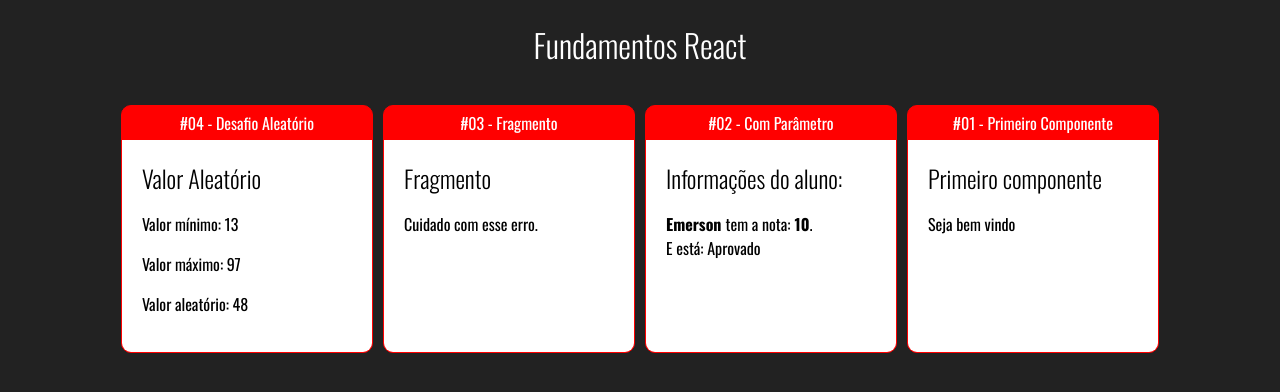
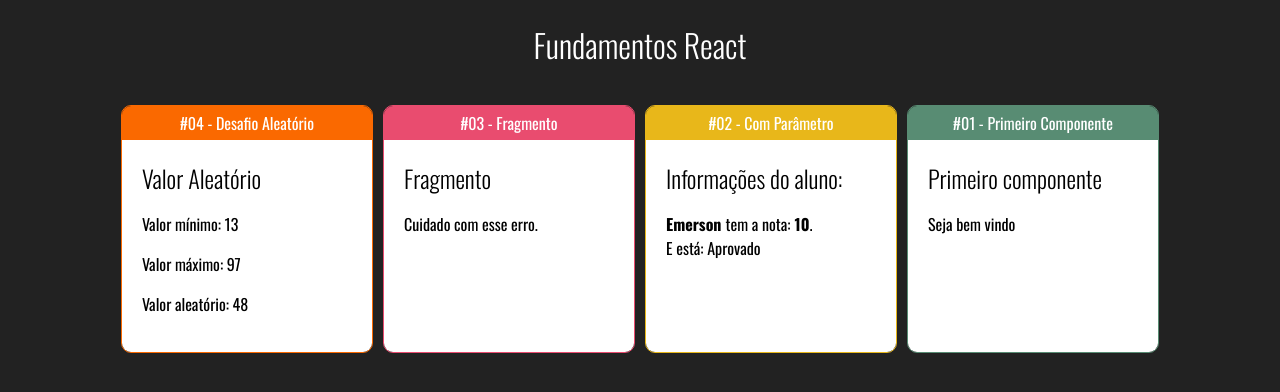
Before and after one commit to Emerson-Gabriel/fundamentos-react, a React (Create React App) app: page / in a window 1280 px wide. Shown: the top 392 px of the page. Built offline with nearby package versions, Linux system fonts and the light colour scheme.

Commit message:
demais mudanças no projeto de react

```diff
--- a/src/App.jsx
+++ b/src/App.jsx
@@ -10,20 +10,20 @@
     <div className="app">
         <h1 className="center">Fundamentos React</h1>
         <div className="cards">
-            <Card titulo="#04 - Desafio Aleatório">
+            <Card titulo="#04 - Desafio Aleatório" color="#fa6900">
                 <Aleatorio  max={97}  min={13} />
             </Card>
-            <Card titulo="#03 - Fragmento">
+            <Card titulo="#03 - Fragmento" color="#e94c6f">
                 <Fragmento />
             </Card>
-            <Card titulo="#02 - Com Parâmetro">
+            <Card titulo="#02 - Com Parâmetro" color="#e8b71a">
                 <ComParametro
                     titulo="Informações do aluno:"
                     aluno="Emerson"
                     nota={9.8}
                 />
             </Card>
-            <Card titulo="#01 - Primeiro Componente">
+            <Card titulo="#01 - Primeiro Componente" color="#588c73">
                 <Primeiro></Primeiro>
             </Card>
         </div>
--- a/src/components/layout/Card.css
+++ b/src/components/layout/Card.css
@@ -1,6 +1,5 @@
 .card{
-    background-color: red;
-    border: 1px red solid;
+    border: 1px solid;
     border-radius: 10px;
     overflow: hidden;
     margin: 15px 5px;
--- a/src/components/layout/Card.jsx
+++ b/src/components/layout/Card.jsx
@@ -2,9 +2,15 @@
 import React from "react";
 
 export default props => {
+    const style1 = {
+        backgroundColor: props.color || 'red'
+    }
+    const style2 = {
+        borderColor: props.color || 'red'
+    }
     return (
-        <div className='card'>
-            <div className='title'>
+        <div className='card' style={style2}>
+            <div className='title' style={style1}>
                 {props.titulo}
             </div>
             <div className='content'>
```
